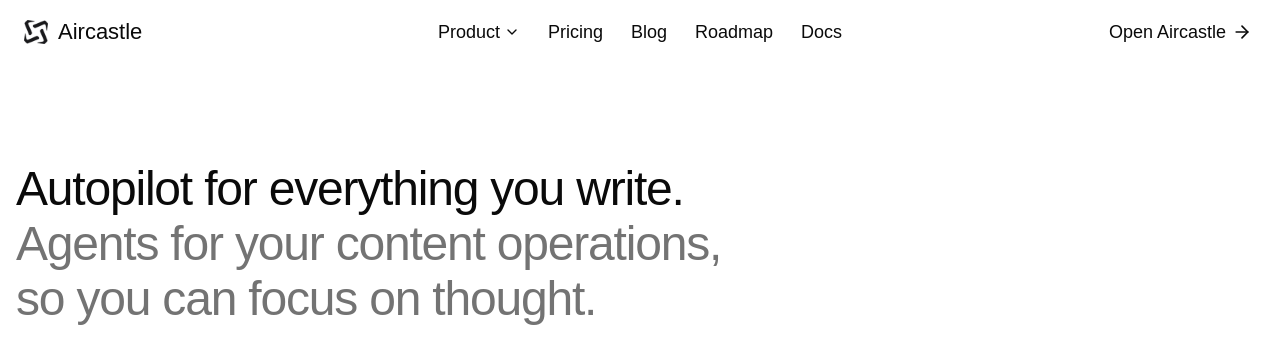
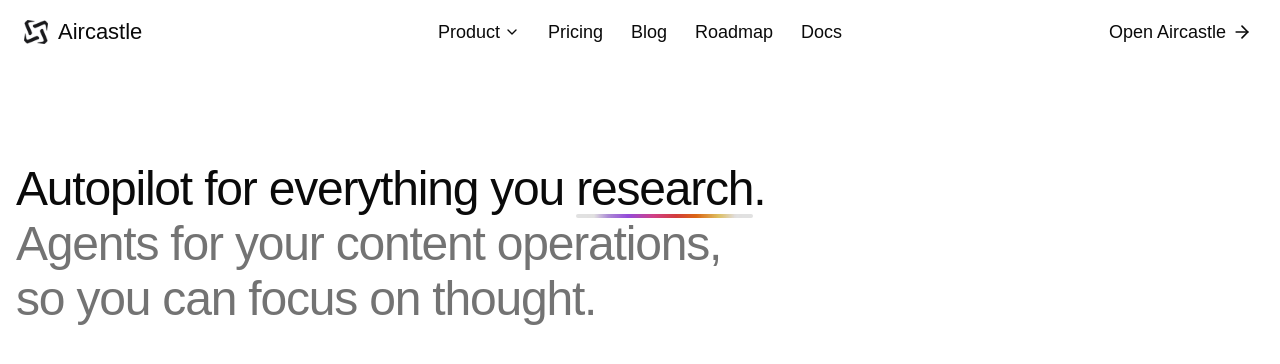
Before and after one commit to vinlandatelier/aircastle, a React (Vite) app in the folder apps/web/: page / in a window 1280 px wide. Shown: the top 364 px of the page. Built offline with nearby package versions, Linux system fonts and the light colour scheme.

Commit message:
feat(web): rotate the hero title's last word
The last word cycles through write, research, publish and audit every
4s. Each new word gets a gradient beam across its underline. Screen
readers always hear write, and reduced motion keeps write still.

```diff
--- a/apps/web/src/features/marketing/index.tsx
+++ b/apps/web/src/features/marketing/index.tsx
@@ -1,4 +1,7 @@
 import { Header } from './header'
+import { RotatingWord } from './rotating-word'
+
+const heroWords = ['write', 'research', 'publish', 'audit'] as const
 
 export function MarketingPage() {
   return (
@@ -7,7 +10,9 @@ export function MarketingPage() {
       <main data-theme-scope="marketing" className="flex-1">
         <section className="mx-auto w-full max-w-[85rem] px-4 pt-24 pb-16">
           <h1 className="text-[2.25rem] md:text-[3rem] leading-[1.15] font-[250] tracking-tight">
-            <span className="block">Autopilot for everything you write.</span>
+            <span className="block">
+              Autopilot for everything you <RotatingWord words={heroWords} suffix="." />
+            </span>
             <span className="block text-muted-foreground">
               Agents for your content operations, <br className="hidden md:block" />
               so you can focus on thought.
--- /dev/null
+++ b/apps/web/src/features/marketing/rotating-word.module.css
@@ -0,0 +1,75 @@
+.slot {
+  position: relative;
+  display: inline-grid;
+  white-space: nowrap;
+}
+
+.slot::after,
+.word::before {
+  content: '';
+  position: absolute;
+  inset-inline: 0;
+  bottom: -0.04em;
+  height: 4px;
+  border-radius: 9999px;
+  pointer-events: none;
+}
+
+.slot::after {
+  background-color: currentColor;
+  opacity: 0.12;
+}
+
+.word {
+  position: relative;
+  justify-self: start;
+}
+
+@media (prefers-reduced-motion: no-preference) {
+  .slot {
+    transition: width 450ms cubic-bezier(0.22, 1, 0.36, 1);
+  }
+
+  .word {
+    animation: word-enter 550ms cubic-bezier(0.22, 1, 0.36, 1) both;
+  }
+
+  .word::before {
+    z-index: 1;
+    background-image: linear-gradient(
+      90deg,
+      rgb(124 58 237 / 0),
+      rgb(124 58 237 / 0.45) 10%,
+      #a855f7 24%,
+      #ec4899 42%,
+      #ef4444 58%,
+      #f97316 72%,
+      rgb(250 204 21 / 0.6) 88%,
+      rgb(250 204 21 / 0)
+    );
+    background-repeat: no-repeat;
+    background-size: 80% 100%;
+    mask-image: linear-gradient(90deg, transparent, black 12%, black 88%, transparent);
+    background-position: -400% 0;
+    filter: drop-shadow(0 0 6px rgb(236 72 153 / 0.6));
+    animation: underline-beam 1.8s cubic-bezier(0.45, 0, 0.55, 1) 600ms 1 both;
+  }
+}
+
+@keyframes word-enter {
+  from {
+    opacity: 0;
+    filter: blur(8px);
+    transform: translateY(0.35em);
+  }
+}
+
+@keyframes underline-beam {
+  from {
+    background-position: -400% 0;
+  }
+
+  to {
+    background-position: 500% 0;
+  }
+}
--- /dev/null
+++ b/apps/web/src/features/marketing/rotating-word.tsx
@@ -0,0 +1,64 @@
+import { useEffect, useLayoutEffect, useRef, useState } from 'react'
+import styles from './rotating-word.module.css'
+
+const rotationMs = 4000
+
+function usePrefersReducedMotion() {
+  const [reduced, setReduced] = useState(
+    () => window.matchMedia('(prefers-reduced-motion: reduce)').matches,
+  )
+  useEffect(() => {
+    const query = window.matchMedia('(prefers-reduced-motion: reduce)')
+    const update = () => setReduced(query.matches)
+    query.addEventListener('change', update)
+    return () => query.removeEventListener('change', update)
+  }, [])
+  return reduced
+}
+
+/** Shows `words[0]` and `suffix` to assistive technology and cycles through `words` visually unless the user prefers reduced motion. */
+export function RotatingWord({
+  words,
+  suffix = '',
+}: {
+  words: readonly [string, ...string[]]
+  suffix?: string
+}) {
+  const reducedMotion = usePrefersReducedMotion()
+  const [rotation, setRotation] = useState(0)
+  const index = reducedMotion ? 0 : rotation
+  const [width, setWidth] = useState<number>()
+  const wordRef = useRef<HTMLSpanElement>(null)
+
+  useEffect(() => {
+    if (reducedMotion) return
+    const timer = window.setInterval(
+      () => setRotation((current) => (current + 1) % words.length),
+      rotationMs,
+    )
+    return () => window.clearInterval(timer)
+  }, [reducedMotion, words.length])
+
+  useLayoutEffect(() => {
+    const measure = () => setWidth(wordRef.current?.offsetWidth)
+    measure()
+    void document.fonts.ready.then(measure)
+  }, [index])
+
+  return (
+    <>
+      <span className="sr-only">
+        {words[0]}
+        {suffix}
+      </span>
+      <span aria-hidden="true">
+        <span className={styles.slot} style={{ width }}>
+          <span key={index} ref={wordRef} className={styles.word}>
+            {words[index]}
+          </span>
+        </span>
+        {suffix}
+      </span>
+    </>
+  )
+}
```
Also changed, not shown: 1 other file (tests, documents, lock files or other folders).
